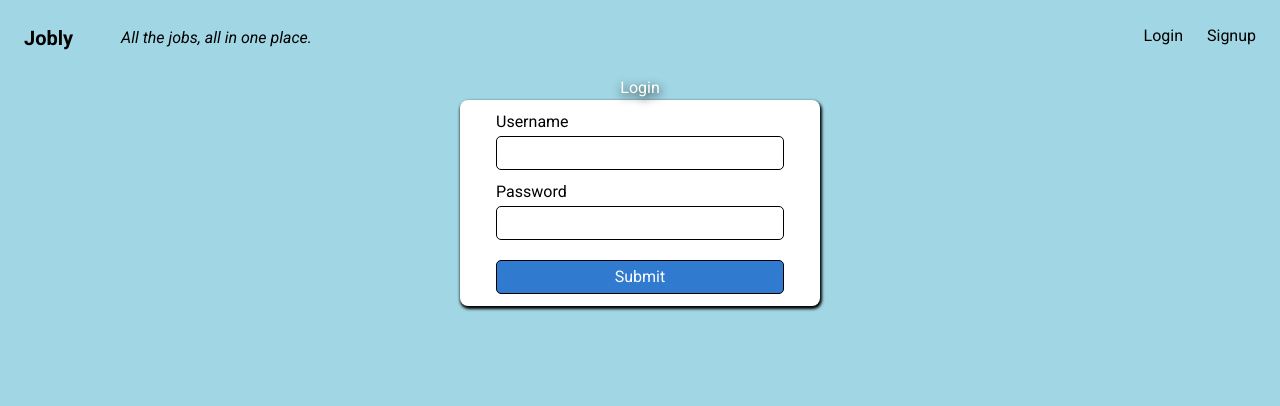
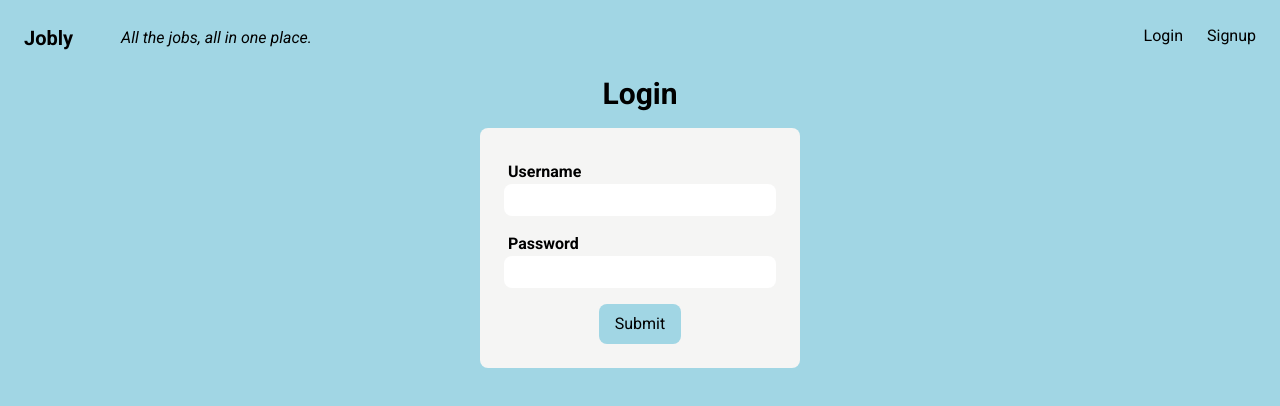
Before and after one commit to elisetvy/jobly-frontend, a React (Create React App) app: page /login in a window 1280 px wide. Shown: the top 406 px of the page. Built offline with nearby package versions, Linux system fonts and the light colour scheme; no server answers.

Commit message:
Style LoginForm with Tailwind; need to style error messages

```diff
--- a/src/LoginForm.js
+++ b/src/LoginForm.js
@@ -1,6 +1,6 @@
 import { useState } from "react";
 import { useNavigate } from "react-router-dom";
-import "./UserForm.css";
+// import "./UserForm.css";
 import Alerts from "./Alerts";
 
 /**Form for logging in to Jobly App.
@@ -47,10 +47,10 @@ function LoginForm({ login }) {
   }
 
   return (
-    <>
-      <h1 className="whiteWithShadow">Login</h1>
-      <form onSubmit={handleSubmit} className="UserForm">
-        <label htmlFor="username" className="UserForm-label">
+    <div className="w-screen flex flex-col items-center">
+      <h1 className="mb-4 text-3xl font-bold">Login</h1>
+      <form onSubmit={handleSubmit} className="flex flex-col w-1/4 bg-stone-100 px-6 py-6 rounded-lg">
+        <label htmlFor="username" className="text-left px-1 mt-2 font-bold">
           Username
         </label>
         <input
@@ -59,10 +59,10 @@ function LoginForm({ login }) {
           value={formData.username}
           onChange={handleChange}
           type="text"
-          className="UserForm-input"
+          className="px-2 py-1 rounded-lg mb-2"
           required
         />
-        <label htmlFor="password" className="UserForm-label">
+        <label htmlFor="password" className="text-left px-1 mt-2 font-bold">
           Password
         </label>
         <input
@@ -71,13 +71,13 @@ function LoginForm({ login }) {
           value={formData.password}
           onChange={handleChange}
           type="password"
-          className="UserForm-input"
+          className="px-2 py-1 rounded-lg mb-2"
           required
         />
         {alerts.length > 0 && <Alerts alerts={alerts} />}
-        <button className="UserForm-button">Submit</button>
+        <button className="bg-[#a1d6e4] w-fit px-4 py-2 rounded-lg mt-2 ml-auto mr-auto">Submit</button>
       </form>
-    </>
+    </div>
   );
 }
 
```
